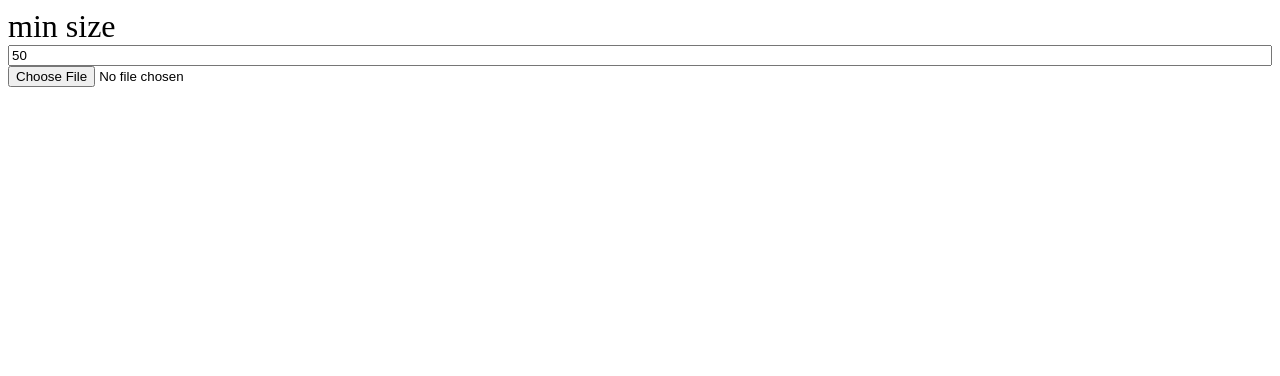
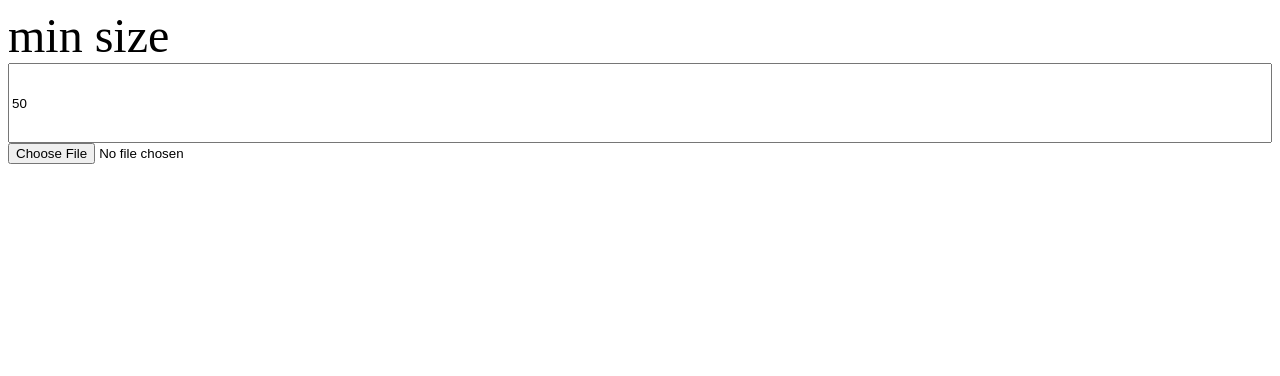
Before and after one commit to sokmontrey/image-to-ascii, a website: page public/index.html in a window 1280 px wide. Drawn offline with Linux system fonts and the light colour scheme.

Commit message:
update input height

```diff
--- a/public/index.html
+++ b/public/index.html
@@ -3,13 +3,15 @@
 		<script defer src='app.js'></script>
 		<style>
 			body{
-				font-size: 200%;
+				font-size: 300%;
 			}
 			#file-input{
 				width: 100%;
+				height: 10vh;
 			}
 			#min-input{
 				width: 100%;
+				height: 10vh;
 			}
 		</style>
 	</head>
```
